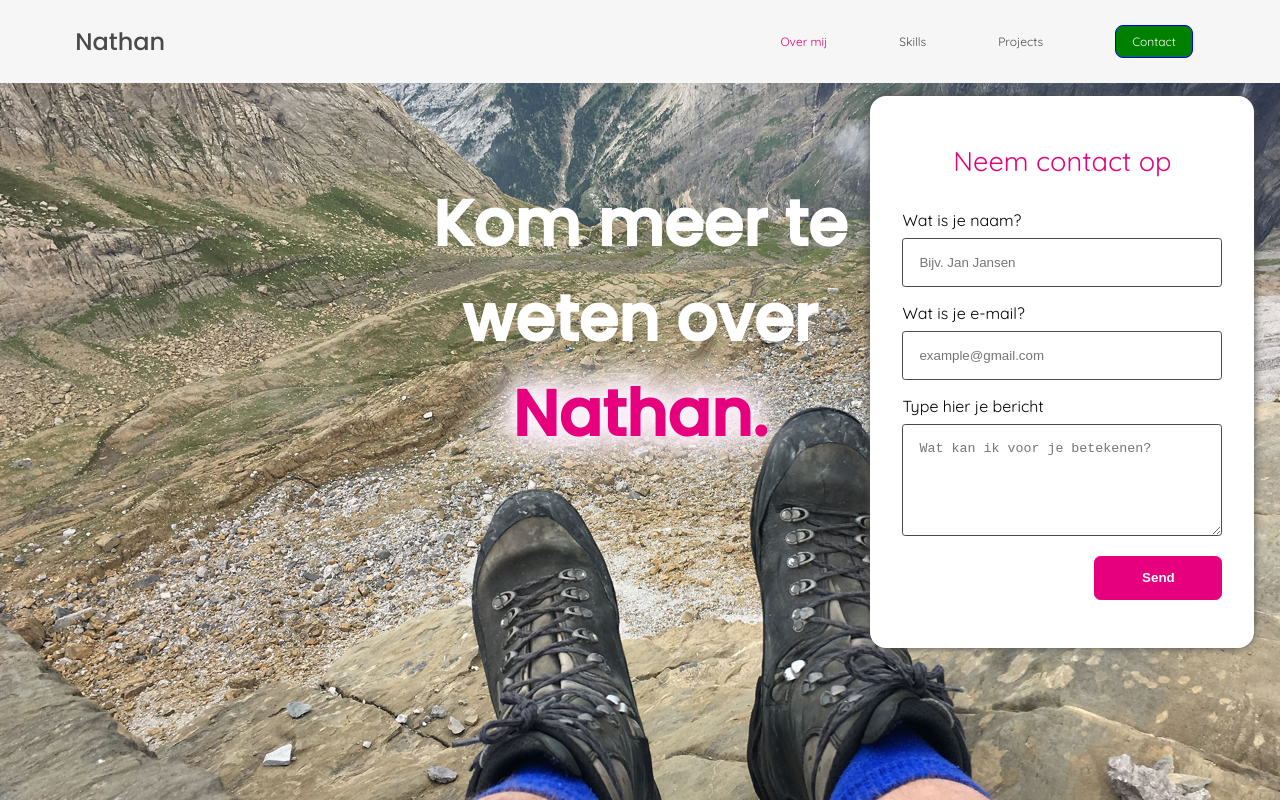
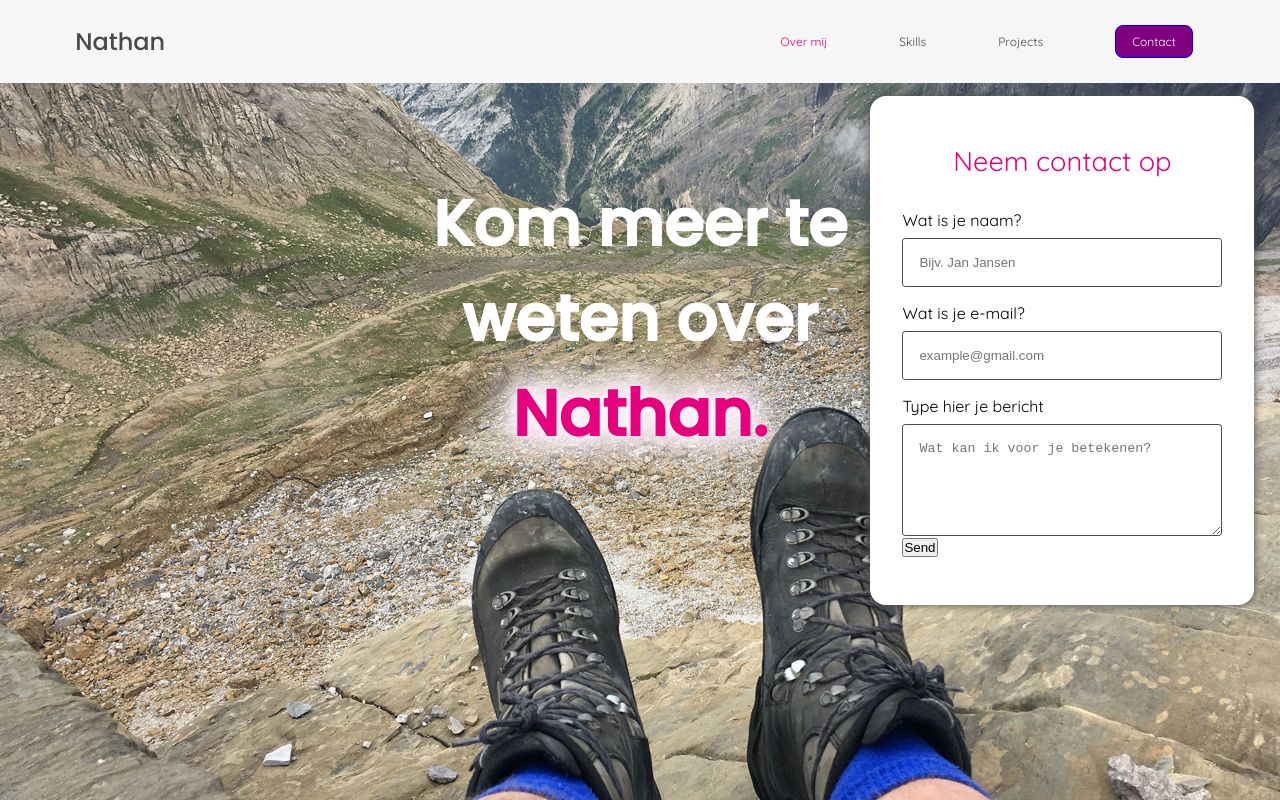
Before and after one commit to NathanNeelis/portfolio, a plain HTML site: page index.html in a window 1280 px wide. Both pictures are taken after a click on the button "Contact". Shown: the top 800 px of the page. Drawn offline with Linux system fonts and the light colour scheme.

Commit message:
Add files via upload

```diff
--- a/index.html
+++ b/index.html
@@ -57,7 +57,7 @@
                     <label for="message"> Type hier je bericht </label>
                     <textarea name="message" id="message" placeholder="Wat kan ik voor je betekenen?"></textarea>
 
-                    <button type="submit" name="verstuur" id="verstuur" value="verstuur"> Send</button>
+                    <button type="submit" name="submit" id="submit" value="Send"> Send</button>
 
                 </fieldset>
             </form>
--- a/stijl.css
+++ b/stijl.css
@@ -99,7 +99,7 @@ a {
     color: white;
     font-size: .75rem;
     font-family: 'Quicksand', sans-serif;
-    background-color: green;
+    background-color: purple;
     padding: .5rem 1rem;
     border-radius: .5rem;
     border: 1px solid #e6007e;
```
